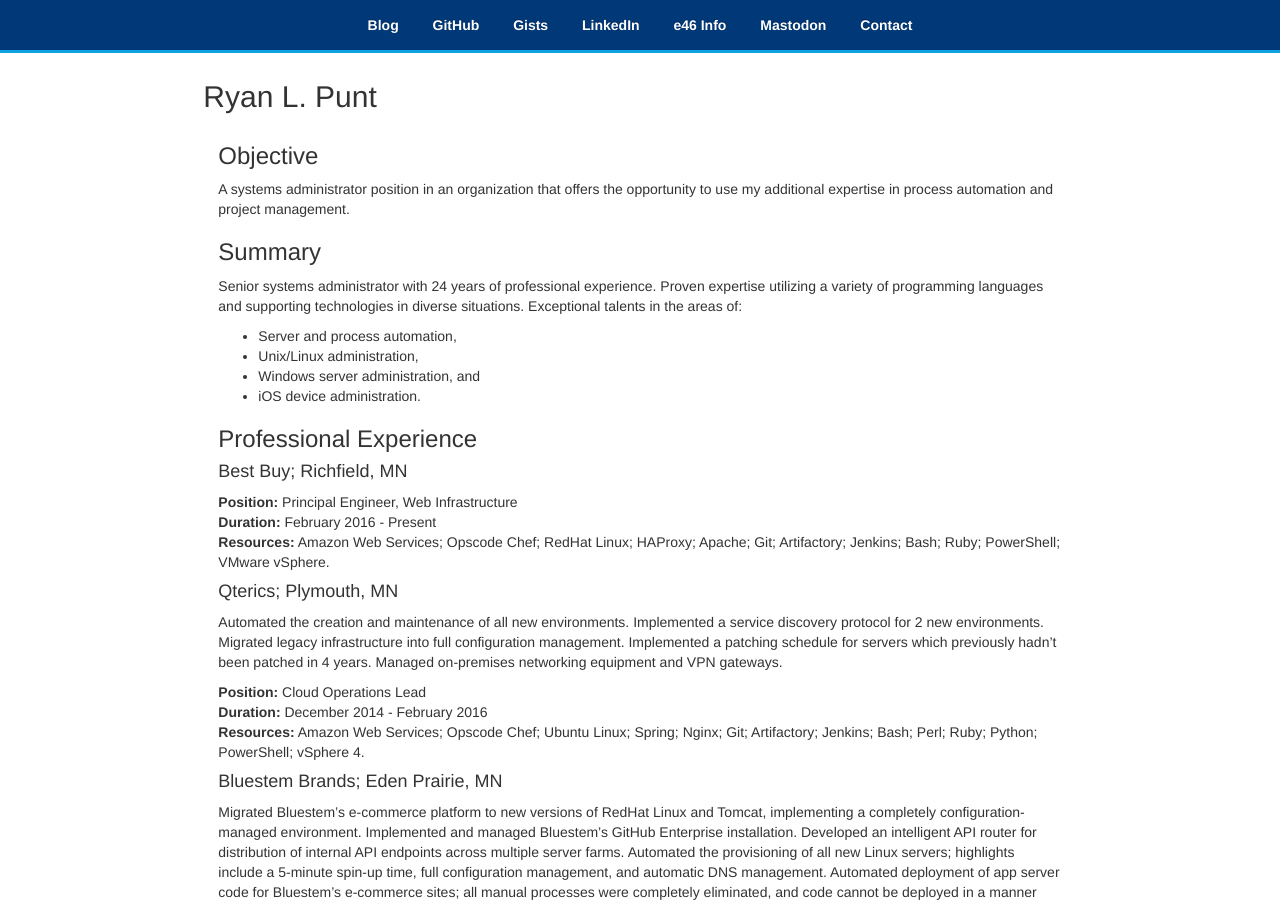
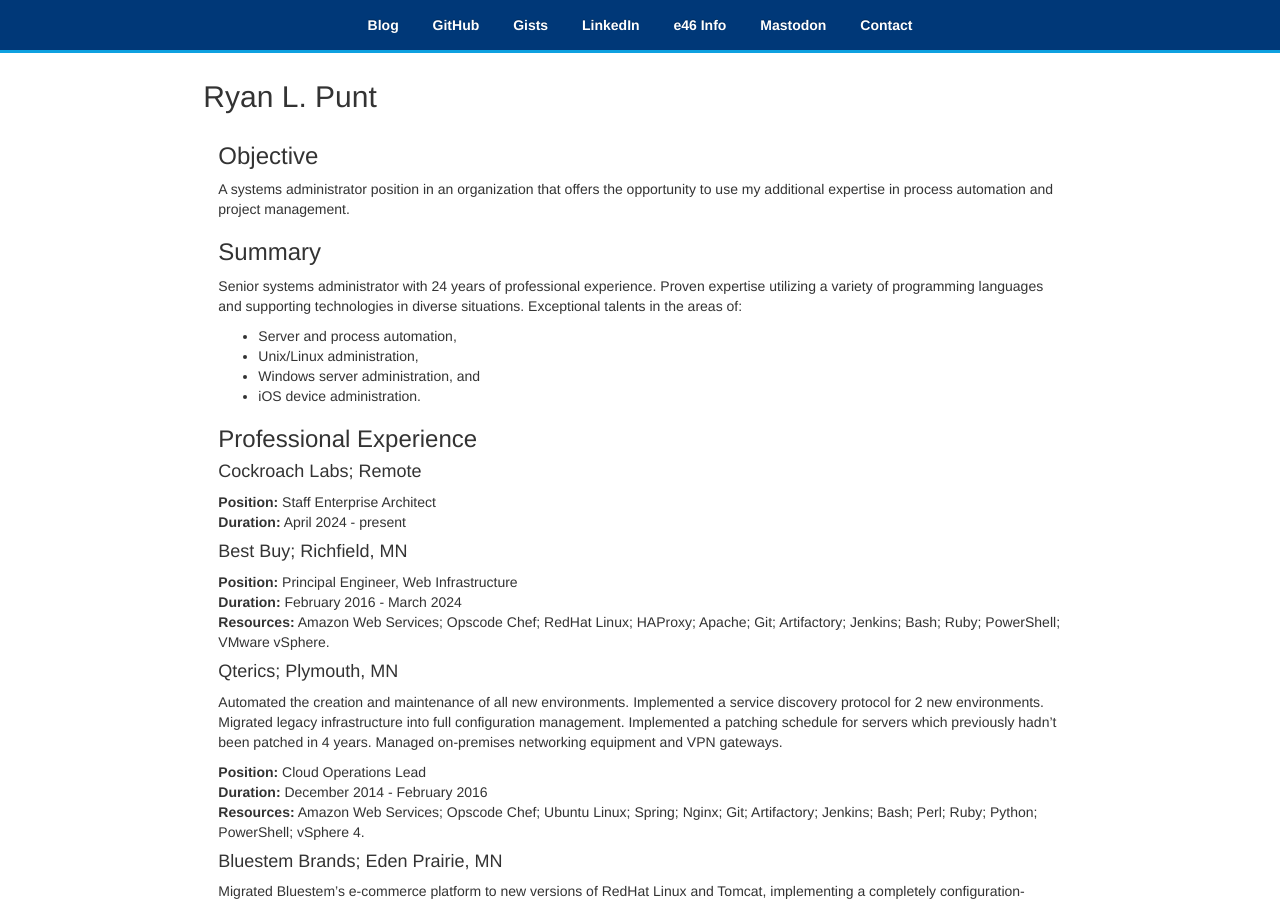
Before and after one commit to rpunt/rpunt.github.io, a Jekyll site: the page built from index.md, in a window 1280 px wide and 900 px high. Built offline with Jekyll 4.4.1, drawn with Linux system fonts in a browser that asks for light colours; our own code applies the rules of GitHub Pages for plain Markdown files.

Commit message:
replace BBY with CRL; add dependabot

```diff
--- a/index.md
+++ b/index.md
@@ -16,10 +16,15 @@
 
 ### Professional Experience
 
+#### Cockroach Labs; Remote
+
+**Position:** Staff Enterprise Architect<br />
+**Duration:** April 2024 - present<br />
+
 #### Best Buy; Richfield, MN
 
 **Position:** Principal Engineer, Web Infrastructure<br />
-**Duration:** February 2016 - Present<br />
+**Duration:** February 2016 - March 2024<br />
 **Resources:** Amazon Web Services; Opscode Chef; RedHat Linux; HAProxy; Apache; Git; Artifactory; Jenkins; Bash; Ruby; PowerShell; VMware vSphere.
 
 #### Qterics; Plymouth, MN
```
Also changed, not shown: .github/dependabot.yml (added).
